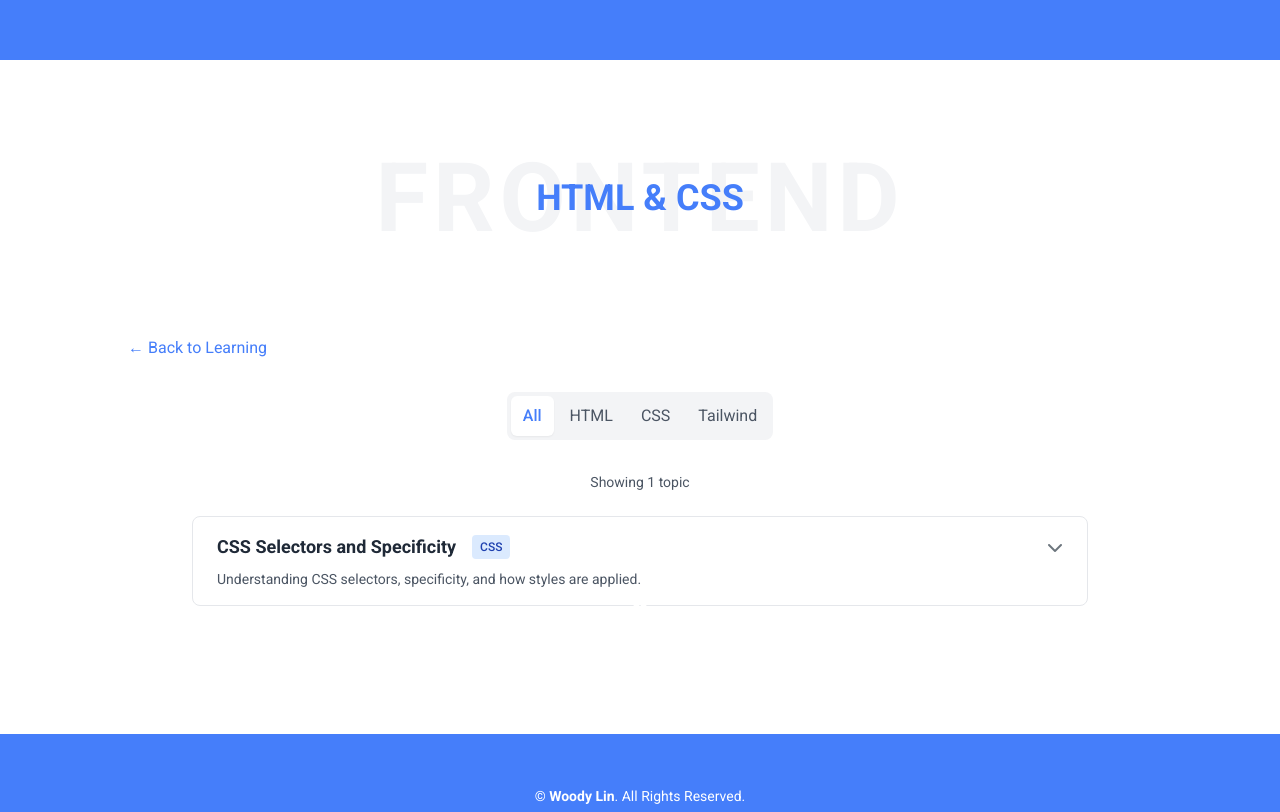
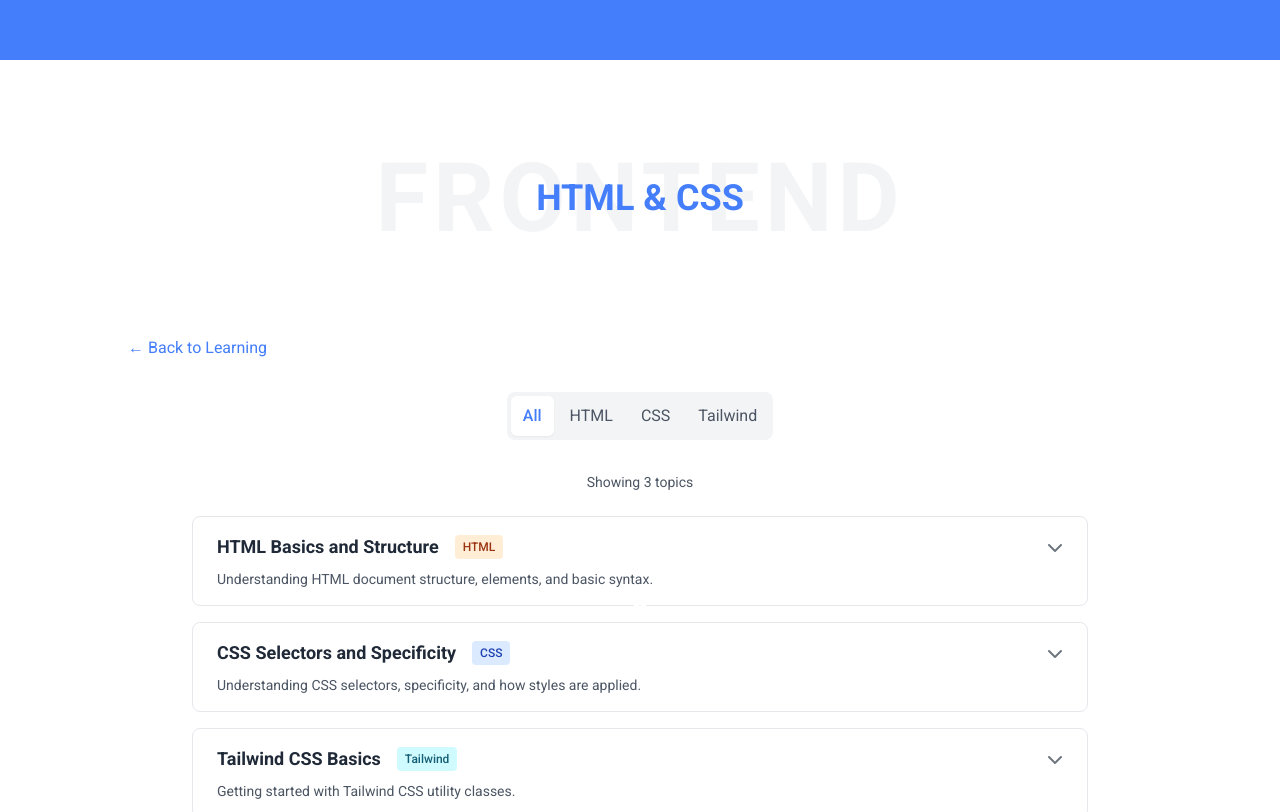
Before and after one commit to WoodyLinwc/Portfolio-Next.js, a Next.js app in the folder portfolio/: page /learning/html-css in a window 1280 px wide. Shown: the part 140-952 px from the top of the page. Built offline with nearby package versions, Linux system fonts and the light colour scheme.

Commit message:
html css tailwind markdown

```diff
--- a/portfolio/src/data/html-css/css.ts
+++ /dev/null
@@ -1,54 +0,0 @@
-// src/data/html-css/css.ts
-
-import type { HtmlCssTopic } from "./types";
-
-export const cssTopics: HtmlCssTopic[] = [
-    {
-        id: "css-selectors",
-        title: "CSS Selectors and Specificity",
-        category: "CSS",
-        description:
-            "Understanding CSS selectors, specificity, and how styles are applied.",
-        content:
-            "CSS selectors target HTML elements to apply styles.\n" +
-            "\n" +
-            "Basic Selectors:\n" +
-            "/* Element selector */\n" +
-            "p {\n" +
-            "    color: blue;\n" +
-            "}\n" +
-            "\n" +
-            "/* Class selector */\n" +
-            ".highlight {\n" +
-            "    background-color: yellow;\n" +
-            "}\n" +
-            "\n" +
-            "/* ID selector */\n" +
-            "#header {\n" +
-            "    font-size: 2rem;\n" +
-            "}\n" +
-            "\n" +
-            "/* Attribute selector */\n" +
-            'input[type="email"] {\n' +
-            "    border: 2px solid green;\n" +
-            "}\n" +
-            "\n" +
-            "/* Pseudo-classes */\n" +
-            "a:hover {\n" +
-            "    color: red;\n" +
-            "}\n" +
-            "\n" +
-            "/* Descendant selector */\n" +
-            ".container p {\n" +
-            "    margin: 1rem;\n" +
-            "}\n" +
-            "\n" +
-            "Specificity Order (highest to lowest):\n" +
-            "1. Inline styles\n" +
-            "2. IDs\n" +
-            "3. Classes, attributes, pseudo-classes\n" +
-            "4. Elements",
-        exampleUrl: "https://codesandbox.io/p/devbox/css-selectors",
-        tags: ["selectors", "specificity", "classes", "ids", "pseudo-classes"],
-    },
-];
--- /dev/null
+++ b/portfolio/src/data/html-css/css/content/flexbox.md
@@ -0,0 +1 @@
+## Flexbox
--- /dev/null
+++ b/portfolio/src/data/html-css/css/index.ts
@@ -0,0 +1,18 @@
+// src/data/html-css/css.ts
+
+import type { HtmlCssTopic } from "../types";
+
+import flexbox from "./content/flexbox.md";
+
+export const cssTopics: HtmlCssTopic[] = [
+    {
+        id: "css-selectors",
+        title: "CSS Selectors and Specificity",
+        category: "CSS",
+        description:
+            "Understanding CSS selectors, specificity, and how styles are applied.",
+        content: flexbox,
+        exampleUrl: "https://codesandbox.io/p/devbox/css-selectors",
+        tags: ["selectors", "specificity", "classes", "ids", "pseudo-classes"],
+    },
+];
--- a/portfolio/src/data/html-css/html.ts
+++ /dev/null
@@ -1,5 +0,0 @@
-// src/data/html-css/html.ts
-
-import type { HtmlCssTopic } from "./types";
-
-export const htmlTopics: HtmlCssTopic[] = [];
--- /dev/null
+++ b/portfolio/src/data/html-css/html/content/semantic.md
@@ -0,0 +1 @@
+## semantic
--- /dev/null
+++ b/portfolio/src/data/html-css/html/index.ts
@@ -0,0 +1,18 @@
+// src/data/html-css/html.ts
+
+import type { HtmlCssTopic } from "../types";
+
+import semanticHTML from "./content/semantic.md";
+
+export const htmlTopics: HtmlCssTopic[] = [
+    {
+        id: "html-basics",
+        title: "HTML Basics and Structure",
+        category: "HTML",
+        description:
+            "Understanding HTML document structure, elements, and basic syntax.",
+        content: semanticHTML,
+        exampleUrl: "https://codesandbox.io/p/devbox/html-basics",
+        tags: ["html", "structure", "doctype", "head", "body"],
+    },
+];
--- a/portfolio/src/data/html-css/tailwind.ts
+++ /dev/null
@@ -1,5 +0,0 @@
-// src/data/html-css/tailwind.ts
-
-import type { HtmlCssTopic } from "./types";
-
-export const tailwindTopics: HtmlCssTopic[] = [];
--- /dev/null
+++ b/portfolio/src/data/html-css/tailwind/content/test.md
@@ -0,0 +1 @@
+# test
--- /dev/null
+++ b/portfolio/src/data/html-css/tailwind/index.ts
@@ -0,0 +1,17 @@
+// src/data/html-css/tailwind.ts
+
+import type { HtmlCssTopic } from "../types";
+
+import test from "./content/test.md";
+
+export const tailwindTopics: HtmlCssTopic[] = [
+    {
+        id: "tailwind-basics",
+        title: "Tailwind CSS Basics",
+        category: "Tailwind",
+        description: "Getting started with Tailwind CSS utility classes.",
+        content: test,
+        exampleUrl: "https://codesandbox.io/p/devbox/tailwind-basics",
+        tags: ["tailwind", "utility-first", "classes", "responsive", "hover"],
+    },
+];
```
